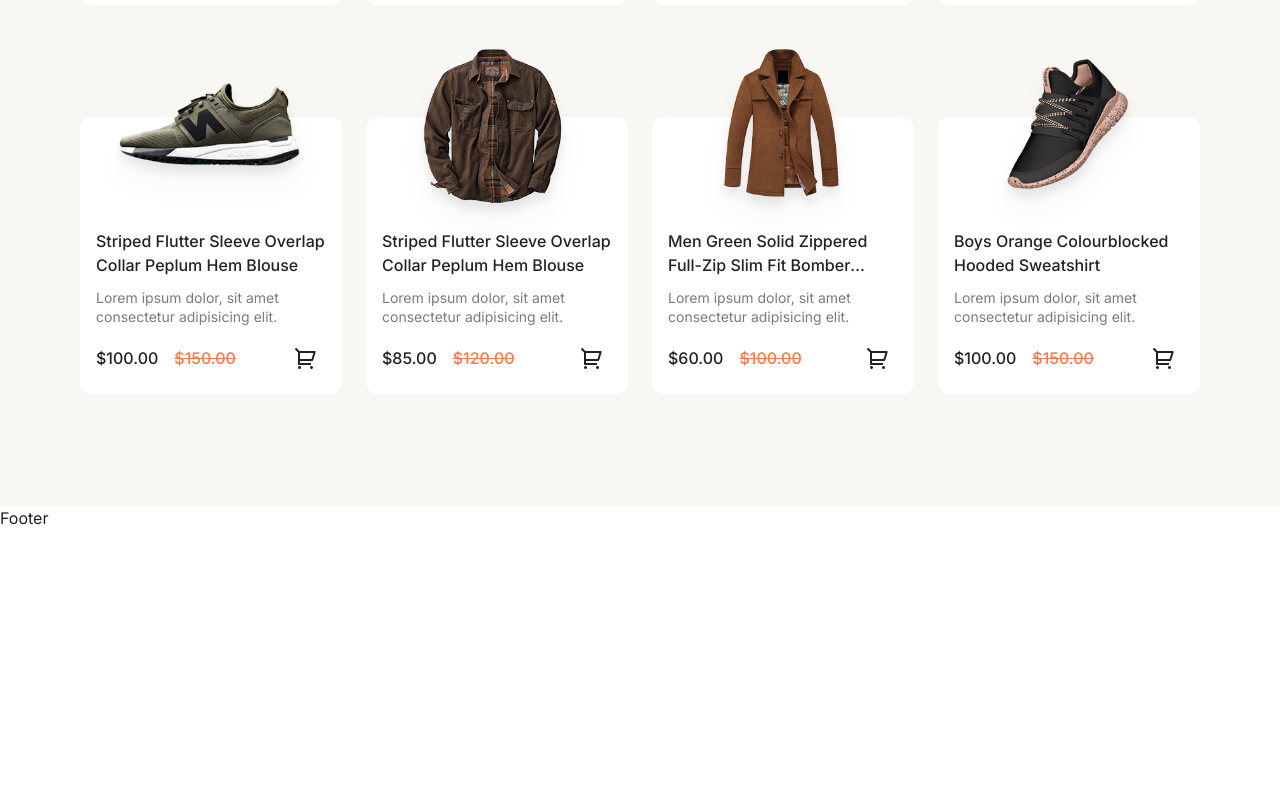
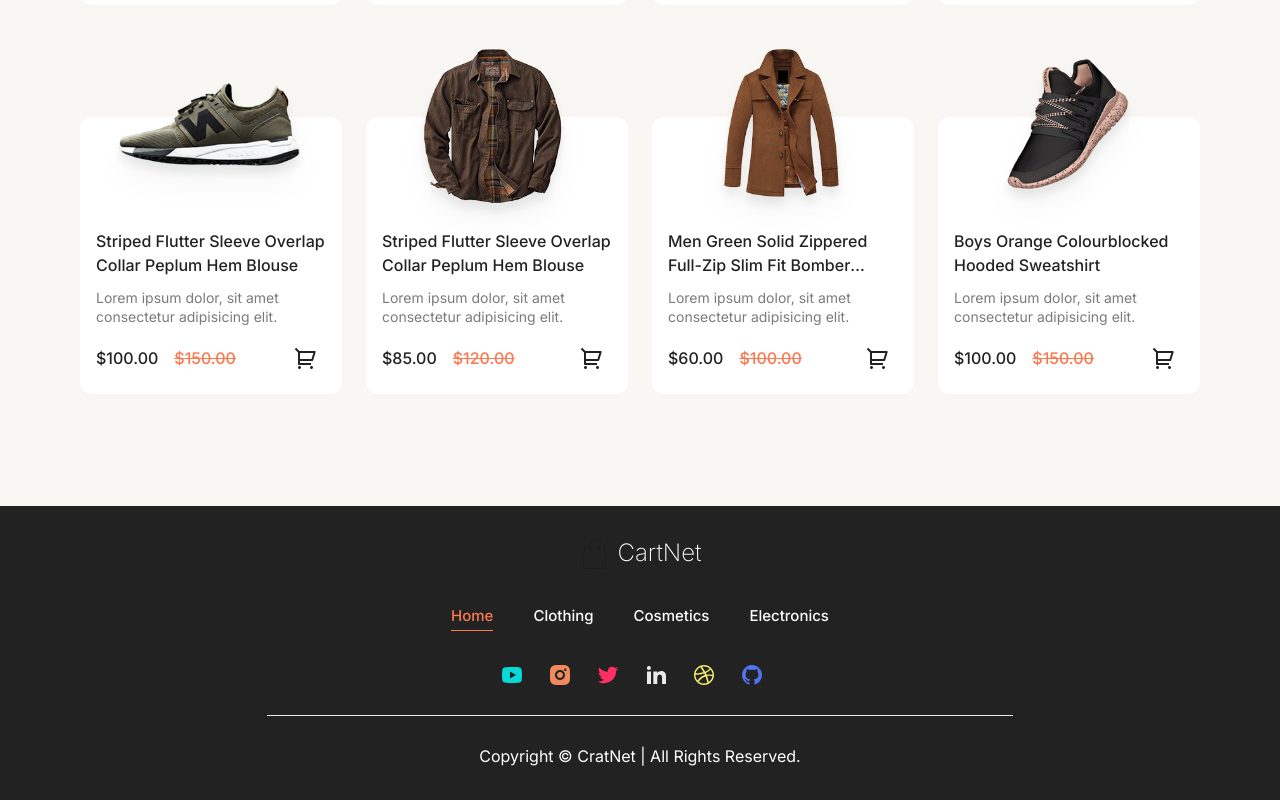
Before and after one commit to Miran-Ahmad/cartNet-ecommerce, a React (Vite) app in the folder frontend/: page / in a window 1280 px wide. Shown: the part 3373-4173 px from the top of the page. Before the commit the page ends 3903 px from the top, so only its background shows below. Built offline with nearby package versions, Linux system fonts and the light colour scheme; a web font is replaced by a local one.

Commit message:
footer & home page done

```diff
--- a/frontend/src/components/Footer.jsx
+++ b/frontend/src/components/Footer.jsx
@@ -1,9 +1,40 @@
-import React from 'react'
+import React from "react";
+import Navbar from "./Navbar";
+import SocialIcons from "./SocialIcons";
+import logo from "../assets/logo.png";
+import { Link } from "react-router-dom";
 
 const Footer = () => {
   return (
-    <div>Footer</div>
-  )
-}
+    <footer className="max-padd-container bg-tertiary py-8">
+      <div className="flexCenter flex-col gap-y-4">
+        {/* logo */}
+        <Link to={"/"} className="flex items-center gap-x-2">
+          <img
+            src={logo}
+            alt="LogoImg"
+            height={31}
+            width={31}
+            className="mix-blend-multiply"
+          />
+          <span className="bold-24 hidden xs:flex text-white">CartNet</span>
+        </Link>
+        {/* nav */}
+        <div className="py-4">
+          <Navbar
+            containerStyles={
+              "flex gap-x-5 xl:gap-x-10 text-white medium-15 rounded-full px-2 py-1"
+            }
+          />
+        </div>
+        <SocialIcons />
+        <hr className="h-[1px] w-2/3 my-3" />
+        <div className="text-white">
+          Copyright &copy; CratNet | All Rights Reserved.
+        </div>
+      </div>
+    </footer>
+  );
+};
 
-export default Footer
+export default Footer;
--- /dev/null
+++ b/frontend/src/components/SocialIcons.jsx
@@ -0,0 +1,48 @@
+import React from "react";
+import { RiDribbbleFill, RiGithubFill, RiInstagramFill, RiLinkedinFill, RiTwitterFill, RiYoutubeFill } from "react-icons/ri";
+import { Link } from "react-router-dom";
+
+const SocialIcons = () => {
+  return (
+    <div className="flex gap-6 pr-4">
+      <Link
+        to={""}
+        className="text-[#08d9d6] text-2xl hover:-translate-y-1 transition-all duration-500"
+      >
+        <RiYoutubeFill />
+      </Link>
+      <Link
+        to={""}
+        className="text-[#f08a5d] text-2xl hover:-translate-y-1 transition-all duration-500"
+      >
+        <RiInstagramFill />
+      </Link>
+      <Link
+        to={""}
+        className="text-[#ff2e63] text-2xl hover:-translate-y-1 transition-all duration-500"
+      >
+        <RiTwitterFill />
+      </Link>
+      <Link
+        to={""}
+        className="text-[#eaeaea] text-2xl hover:-translate-y-1 transition-all duration-500"
+      >
+        <RiLinkedinFill />
+      </Link>
+      <Link
+        to={""}
+        className="text-[#f9ed69] text-2xl hover:-translate-y-1 transition-all duration-500"
+      >
+        <RiDribbbleFill />
+      </Link>
+      <Link
+        to={""}
+        className="text-[#5272f2] text-2xl hover:-translate-y-1 transition-all duration-500"
+      >
+        <RiGithubFill />
+      </Link>
+    </div>
+  );
+};
+
+export default SocialIcons;
```
